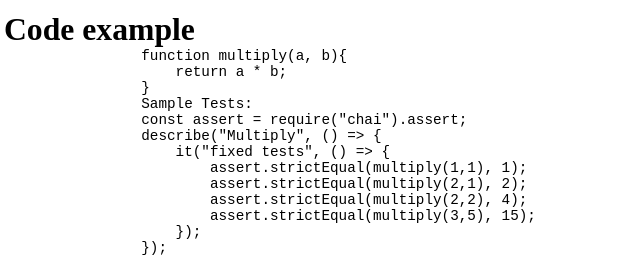
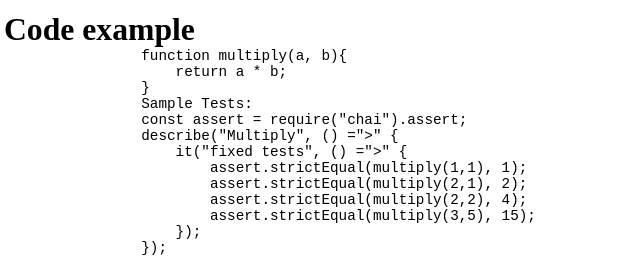
Before and after one commit to solochka/rsschool-cv, a plain HTML site: page index.html in a window 1280 px wide. Shown: the part 534-800 px from the top of the page, 444-1084 px from the left. Drawn offline with Linux system fonts and the light colour scheme; files whose address does not match are found by name.

Commit message:
fix: encode special symbols

```diff
--- a/index.html
+++ b/index.html
@@ -76,8 +76,8 @@
                 }
                 Sample Tests:
                 const assert = require("chai").assert;
-                describe("Multiply", () => {
-                    it("fixed tests", () => {
+                describe("Multiply", () ="&gt;" {
+                    it("fixed tests", () ="&gt;" {
                         assert.strictEqual(multiply(1,1), 1);
                         assert.strictEqual(multiply(2,1), 2);
                         assert.strictEqual(multiply(2,2), 4);
```
